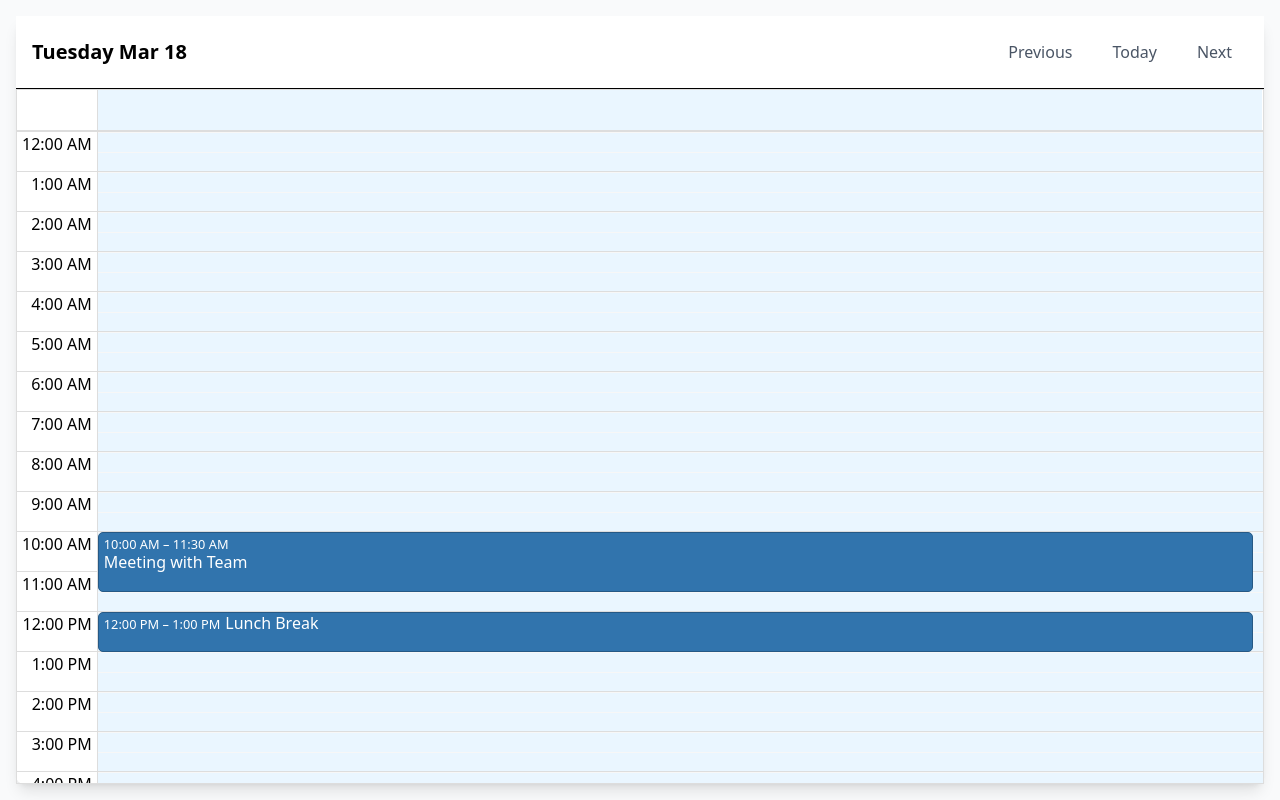
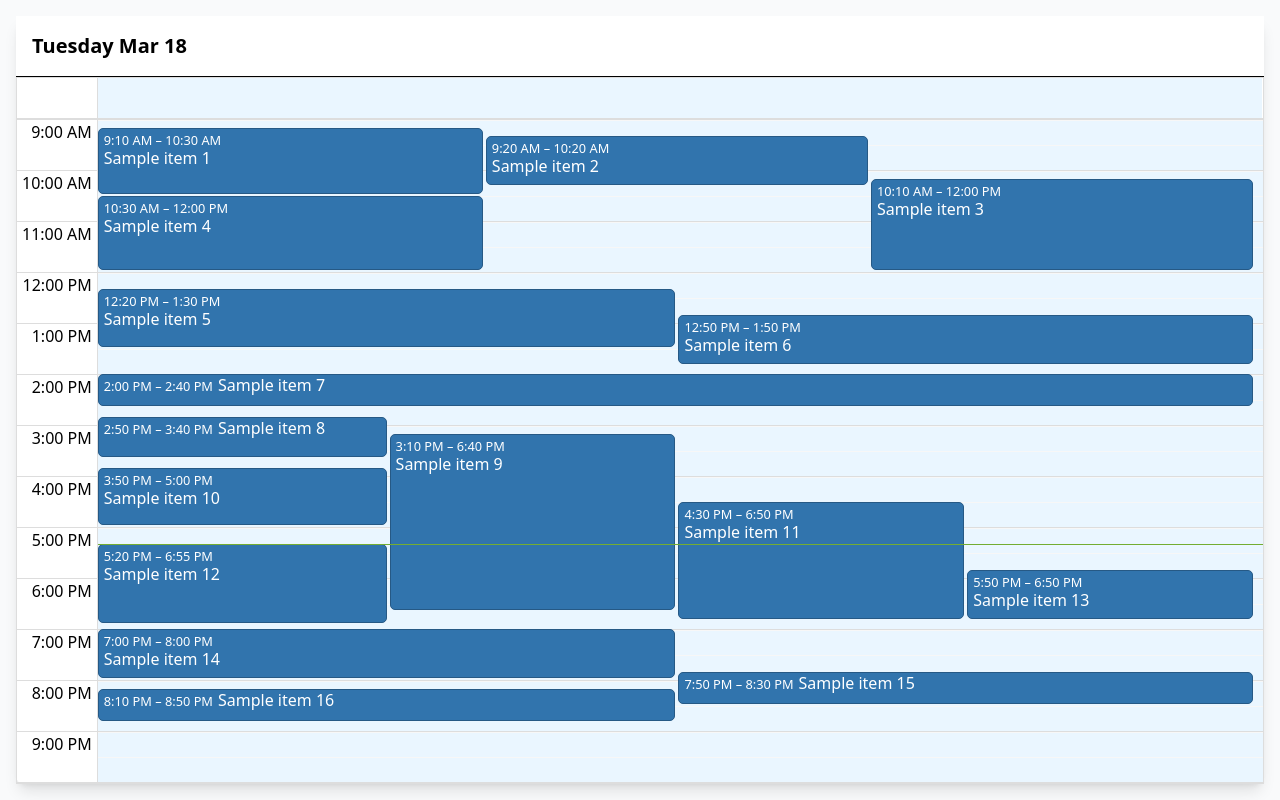
Before and after one commit to pranavdhawan/zenskar-cal, a React (Vite) app: page /second in a window 1280 px wide. Built offline with nearby package versions, Linux system fonts and the light colour scheme.

Commit message:
y calendar

```diff
--- a/src/y.tsx
+++ b/src/y.tsx
@@ -1,81 +1,57 @@
 import { Calendar, momentLocalizer, Views } from 'react-big-calendar'
 import 'react-big-calendar/lib/css/react-big-calendar.css'
 import moment from 'moment'
-import { useState } from 'react'
 
 const localizer = momentLocalizer(moment)
 
-const CustomToolbar = ({ label, onNavigate }: any) => (
+const CustomToolbar = ({ label }: any) => (
     <div className="flex justify-between items-center p-4 bg-white border-b">
         <div className="text-xl font-semibold">{label}</div>
-        <div className="space-x-2">
-            <button
-                onClick={() => onNavigate('PREV')}
-                className="px-4 py-2 text-gray-600 hover:bg-gray-100 rounded"
-            >
-                Previous
-            </button>
-            <button
-                onClick={() => onNavigate('TODAY')}
-                className="px-4 py-2 text-gray-600 hover:bg-gray-100 rounded"
-            >
-                Today
-            </button>
-            <button
-                onClick={() => onNavigate('NEXT')}
-                className="px-4 py-2 text-gray-600 hover:bg-gray-100 rounded"
-            >
-                Next
-            </button>
-        </div>
     </div>
 )
 
 const MyCalendar = () => {
-    const [events, setEvents] = useState([
-        {
-            id: 1,
-            title: 'Meeting with Team',
-            start: new Date(moment().hour(10).minute(0).second(0)),
-            end: new Date(moment().hour(11).minute(30).second(0)),
-        },
-        {
-            id: 2,
-            title: 'Lunch Break',
-            start: new Date(moment().hour(12).minute(0).second(0)),
-            end: new Date(moment().hour(13).minute(0).second(0)),
-        },
-    ])
 
-    const handleSelect = ({ start, end }: any) => {
-        const title = window.prompt('New Event name')
-        if (title) {
-            setEvents([
-                ...events,
-                {
-                    id: events.length + 1,
-                    title,
-                    start,
-                    end,
-                },
-            ])
-        }
-    }
+    const rawEvents = [
+        { title: "Sample item 1", start: 10, end: 90 },
+        { title: "Sample item 2", start: 20, end: 80 },
+        { title: "Sample item 3", start: 70, end: 180 },
+        { title: "Sample item 4", start: 90, end: 180 },
+        { title: "Sample item 5", start: 200, end: 270 },
+        { title: "Sample item 6", start: 230, end: 290 },
+        { title: "Sample item 7", start: 300, end: 340 },
+        { title: "Sample item 8", start: 350, end: 400 },
+        { title: "Sample item 9", start: 370, end: 580 },
+        { title: "Sample item 10", start: 410, end: 480 },
+        { title: "Sample item 11", start: 450, end: 590 },
+        { title: "Sample item 12", start: 500, end: 595 },
+        { title: "Sample item 13", start: 530, end: 590 },
+        { title: "Sample item 14", start: 600, end: 660 },
+        { title: "Sample item 15", start: 650, end: 690 },
+        { title: "Sample item 16", start: 670, end: 710 }
+    ];
+
+    const events = rawEvents.map((event, index) => ({
+        id: index + 1,
+        title: event.title,
+        start: moment().hour(9).minute(event.start).second(0).toDate(),
+        end: moment().hour(9).minute(event.end).second(0).toDate()
+    }))
 
     return (
         <div className="h-screen p-4 bg-gray-50">
             <Calendar
                 localizer={localizer}
+                dayLayoutAlgorithm='no-overlap'
                 events={events}
                 startAccessor="start"
                 endAccessor="end"
-                style={{ height: 'calc(100vh - 2rem)' }}
+                style={{ height: 'calc(100vh - 2rem)' }} // read more
                 defaultView={Views.DAY}
-                views={[Views.DAY]}
-                selectable
-                onSelectSlot={handleSelect}
                 step={30}
-                timeslots={2}
+                min={moment().hour(9).minute(0).toDate()}
+                max={moment().hour(22).minute(0).toDate()}
+                // timeslots={2}
                 components={{
                     toolbar: CustomToolbar,
                 }}
```
